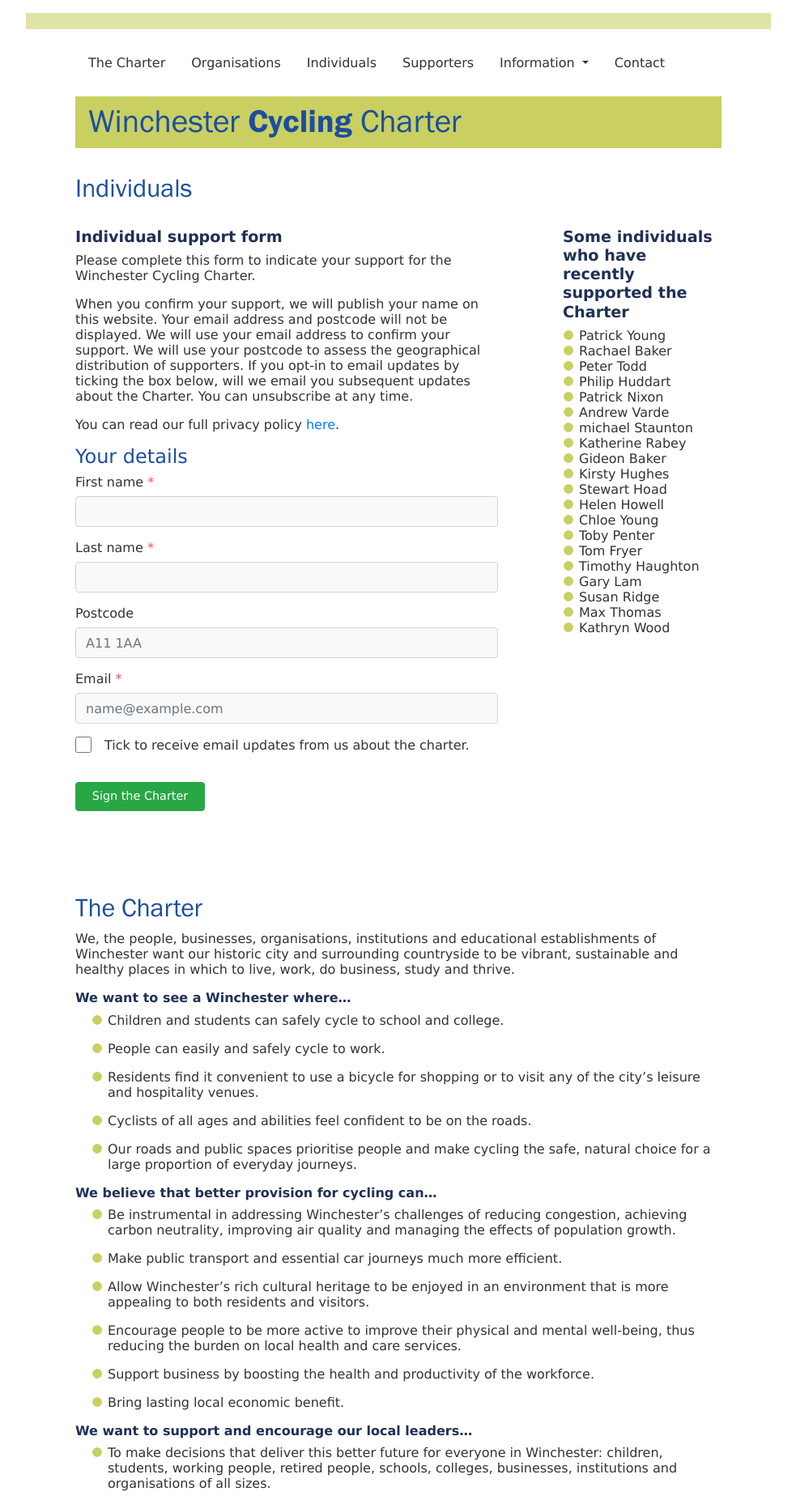
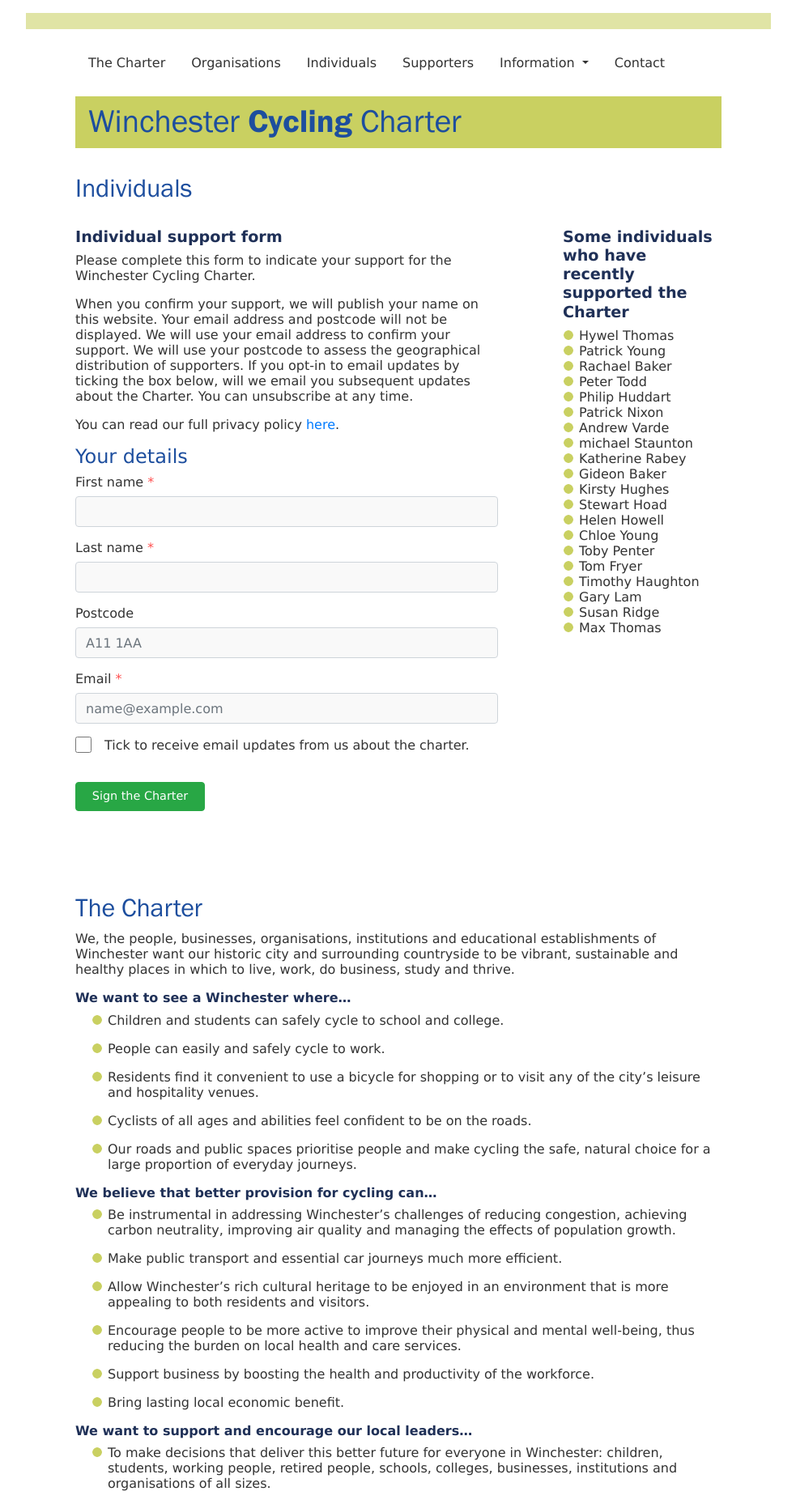
Before and after one commit to winchestercyclingcharter/winchestercyclingcharter.github.io, a Jekyll site: the page built from ind-page.md, in a window 1280 px wide. Shown: the whole page at 81% size, without its empty margins (148-1131 px from the left). Built offline with Jekyll 4.4.1, drawn with Linux system fonts in a browser that asks for light colours; nearby versions of some CDN libraries.

Commit message:
Update people.yml

```diff
--- a/_data/people.yml
+++ b/_data/people.yml
@@ -533,3 +533,4 @@ people:
 - { lastname: Baker, firstname: Rachael, dt: 20210807-180412-531466 }
 - { lastname: Todd, firstname: Peter, dt: 20210807-170743-922254 }
 - { lastname: Young, firstname: Patrick, dt: 20210807-222258-493217 }
+- { lastname: Thomas, firstname: Hywel, dt: 20210810-090243-169695 }
```
